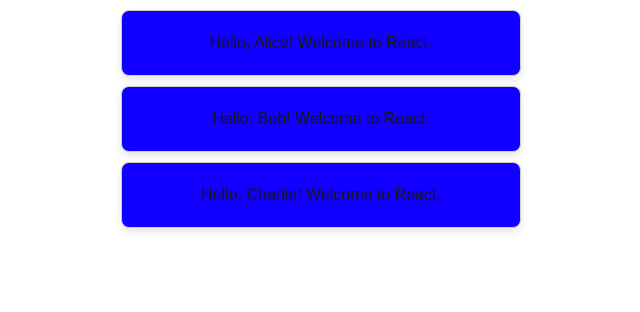
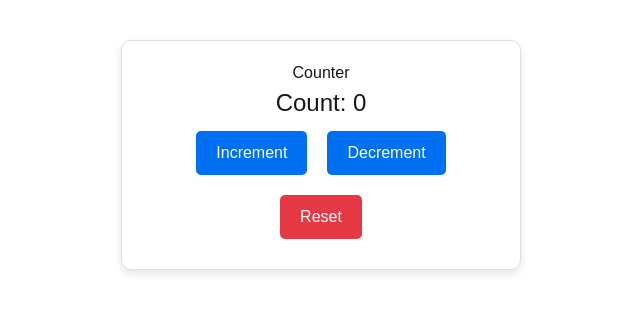
Before and after one commit to khaingok/exe, a Next.js app: page / in a window 1280 px wide. Shown: the top 312 px of the page, without its empty margins (319-959 px from the left). Built offline with nearby package versions, Linux system fonts and the light colour scheme.

Commit message:
Update branch 3

```diff
--- a/src/app/page.js
+++ b/src/app/page.js
@@ -1,21 +1,9 @@
-// import HelloWorld from '../components/HelloWorld';
-
-// export default function Home() {
-//   return (
-//     <div>
-//       <HelloWorld />
-//     </div>
-//   );
-// }
-
-import GreetingCard from '@/components/GreetingCard';
+import Counter from '@/components/Counter';
 
 export default function Home() {
   return (
     <div>
-      <GreetingCard name="Alice" />
-      <GreetingCard name="Bob" />
-      <GreetingCard name="Charlie" />
+      <Counter />
     </div>
   );
 }
--- /dev/null
+++ b/src/components/Counter.js
@@ -0,0 +1,52 @@
+'use client';
+
+import React, { useState } from 'react';
+
+export default function Counter() {
+  const [count, setCount] = useState(0);
+
+  const containerStyle = {
+    maxWidth: '400px',
+    margin: '40px auto',
+    padding: '20px',
+    border: '1px solid #ddd',
+    borderRadius: '10px',
+    textAlign: 'center',
+    fontFamily: 'Arial, sans-serif',
+    boxShadow: '0 4px 8px rgba(0, 0, 0, 0.1)',
+  };
+
+  const buttonStyle = {
+    margin: '10px',
+    padding: '10px 20px',
+    fontSize: '16px',
+    borderRadius: '5px',
+    border: 'none',
+    cursor: 'pointer',
+    backgroundColor: '#0070f3',
+    color: 'white',
+  };
+
+  const resetButtonStyle = {
+    ...buttonStyle,
+    backgroundColor: '#e63946',
+  };
+
+  return (
+    <div style={containerStyle}>
+      <h2>Counter</h2>
+      <p style={{ fontSize: '24px' }}>Count: {count}</p>
+      <div>
+        <button style={buttonStyle} onClick={() => setCount(count + 1)}>
+          Increment
+        </button>
+        <button style={buttonStyle} onClick={() => setCount(count - 1)}>
+          Decrement
+        </button>
+        <button style={resetButtonStyle} onClick={() => setCount(0)}>
+          Reset
+        </button>
+      </div>
+    </div>
+  );
+}
```
